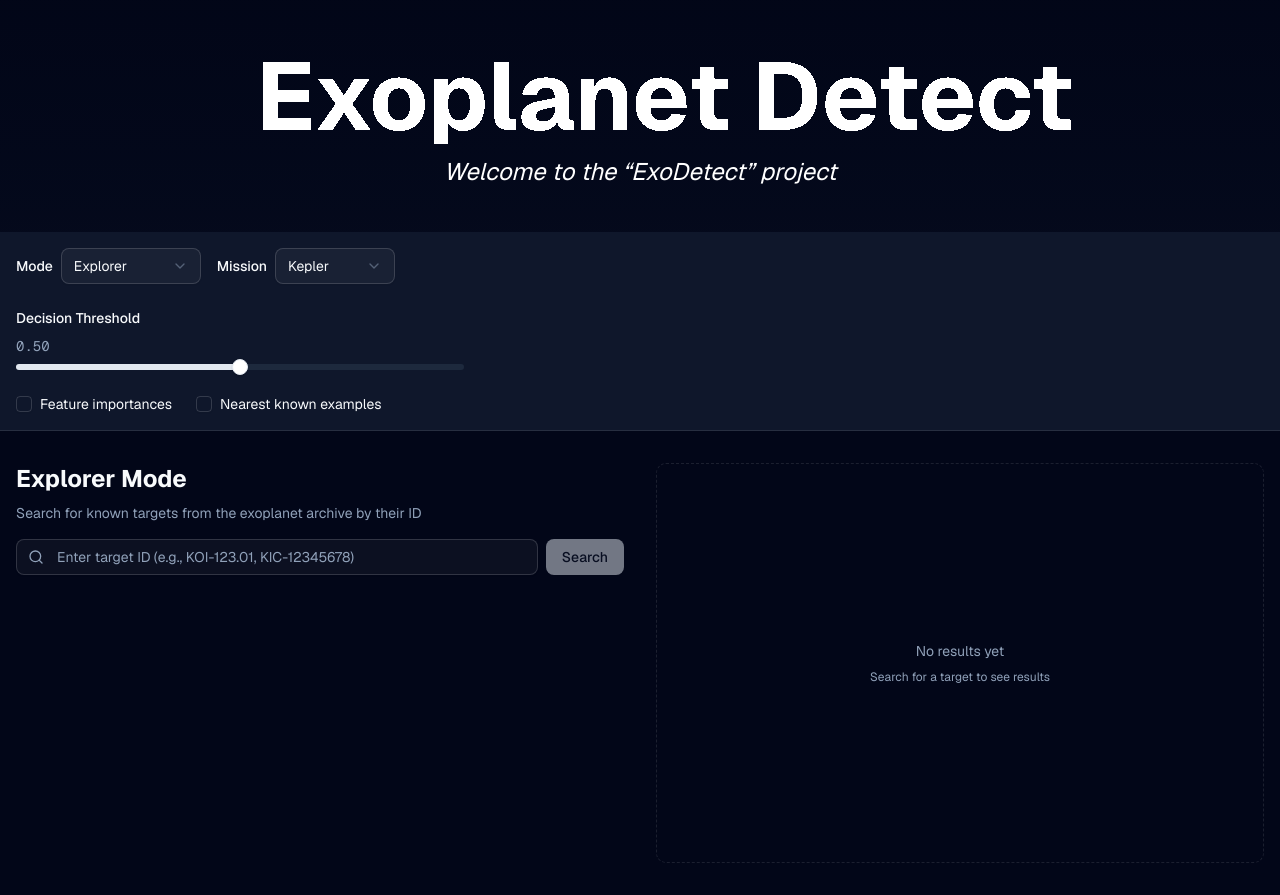
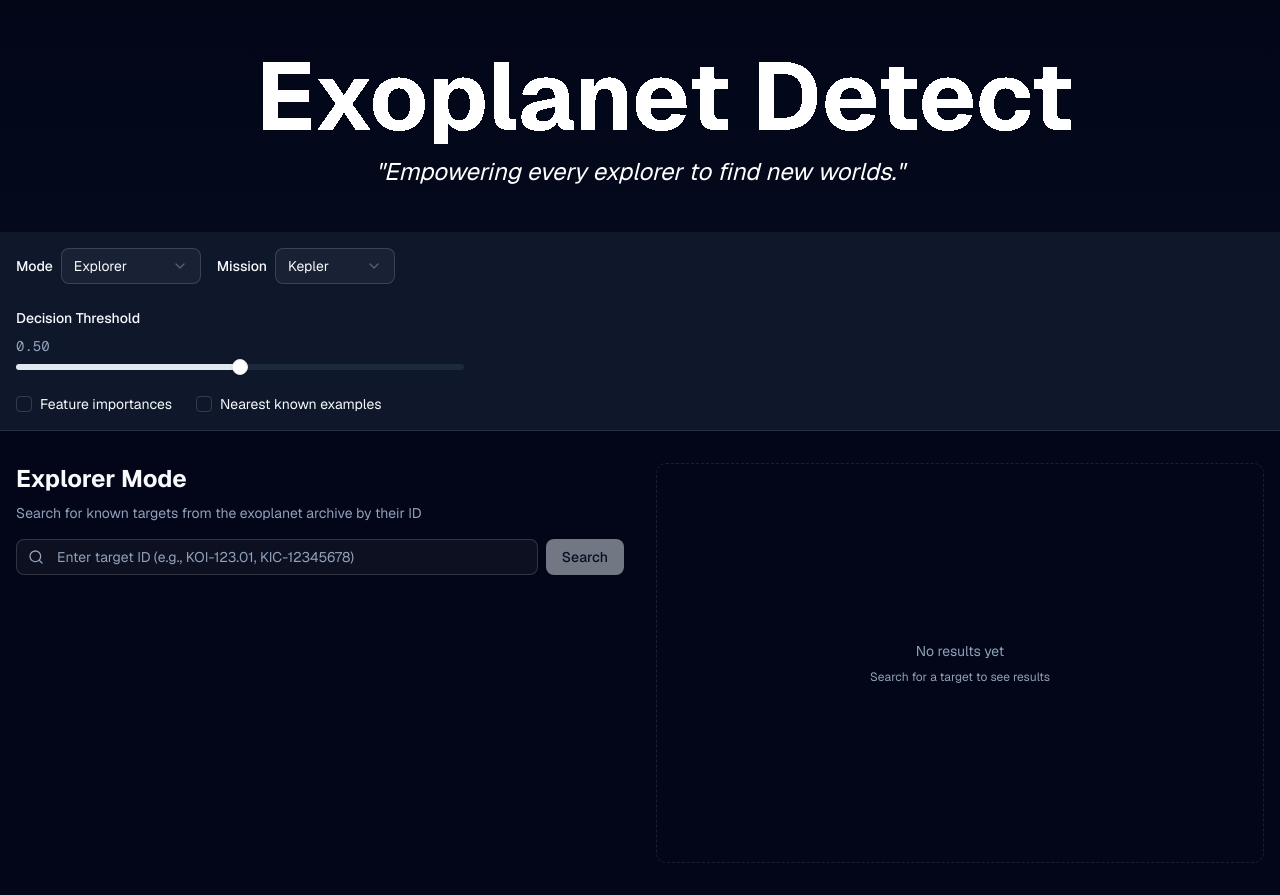
Before and after one commit to tanujdargan/exodetect, a Next.js app: page / in a window 1280 px wide. Built offline with nearby package versions, Linux system fonts and the light colour scheme.

Commit message:
adding tagline

```diff
--- a/src/app/page.tsx
+++ b/src/app/page.tsx
@@ -48,7 +48,7 @@ export default function Home() {
           className="text-white whitespace-nowrap"
         />
         <p className="text-white italic text-[10pt] leading-none md:text-[15pt] lg:text-[1.5rem]">
-          Welcome to the &ldquo;ExoDetect&rdquo; project
+          &quot;Empowering every explorer to find new worlds.&quot;
         </p>
       </div>
 
```
